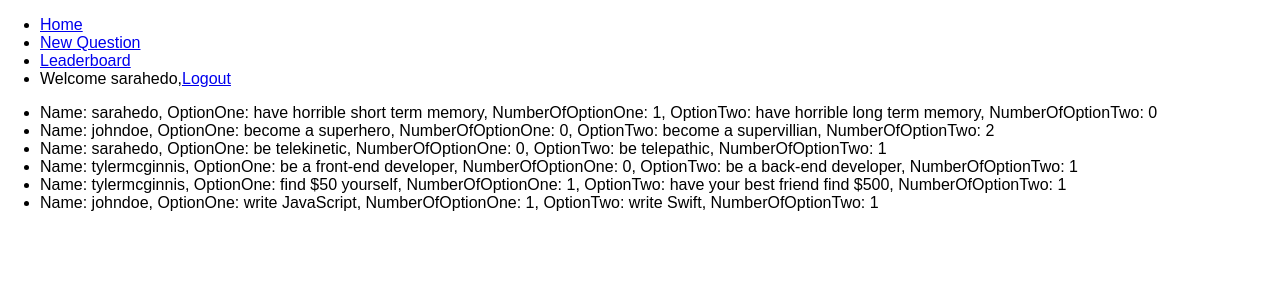
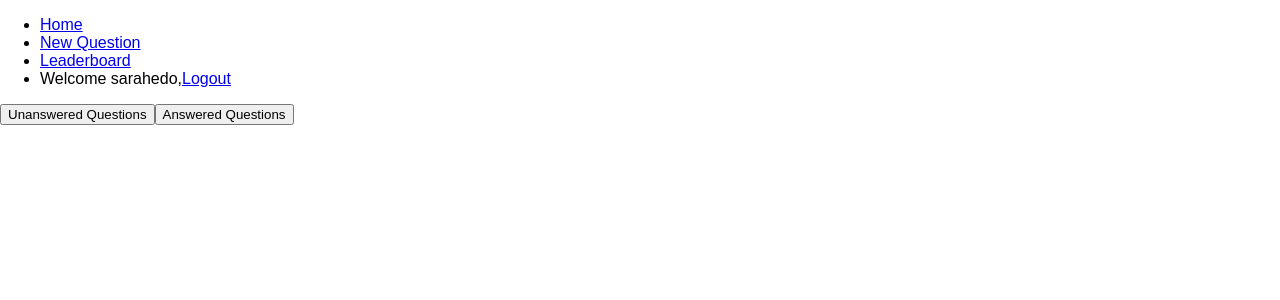
Before and after one commit to yuyi1000/reactnd-would-you-rather-app, a React (Create React App) app: page /login in a window 1280 px wide. Both pictures are taken after a click on the input "Submit". Shown: the top 300 px of the page. Built offline with nearby package versions, Linux system fonts and the light colour scheme.

Commit message:
add two buttons in home page to navigate to answered and unanswered questions

```diff
--- a/src/components/Home.js
+++ b/src/components/Home.js
@@ -7,9 +7,25 @@ import { Redirect } from 'react-router-dom'
 
 class Home extends Component {
 
+  state = {
+    showUnansweredQuestions: true,
+  }
+
+  jumpToUnansweredQuestions = () => {
+    this.setState({
+      showUnansweredQuestions: true,
+    })
+  }
+
+  jumpToAnsweredQuestions = () => {
+    this.setState({
+      showUnansweredQuestions: false,
+    })
+  }
 
   render() {
     const { authedUser } = this.props
+    const { showUnansweredQuestions } = this.state
     if (authedUser === null) {
       alert('Please login first.')
       return (
@@ -17,8 +33,20 @@ class Home extends Component {
       )
     }
 
+    const renderQuestions = showUnansweredQuestions ? <UnansweredQuestions /> : <AnsweredQuestions />
+
     return (
-      <AnsweredQuestions />
+      <div>
+        <nav>
+          <button onClick={this.jumpToUnansweredQuestions}>
+            Unanswered Questions
+          </button>
+          <button onClick={this.jumpToAnsweredQuestions}>
+            Answered Questions
+          </button>
+        </nav>
+        {renderQuestions}
+      </div>
     )
   }
 }
--- a/src/components/UnansweredQuestions.js
+++ b/src/components/UnansweredQuestions.js
@@ -33,7 +33,7 @@ function mapStateToProps ({ questions }) {
 function getUnansweredQuestions (questions) {
   // TODO: set getTotalVote(questions[questionId]) === 0 later
   return Object.keys(questions)
-          .filter((questionId) => getTotalVote(questions[questionId]) !== 0)
+          .filter((questionId) => getTotalVote(questions[questionId]) === 0)
           .sort((id1, id2) => questions[id1].timestamp > questions[id2].timestamp)
           .reduce((obj, questionId) => {
             obj[questionId] = questions[questionId]
```
